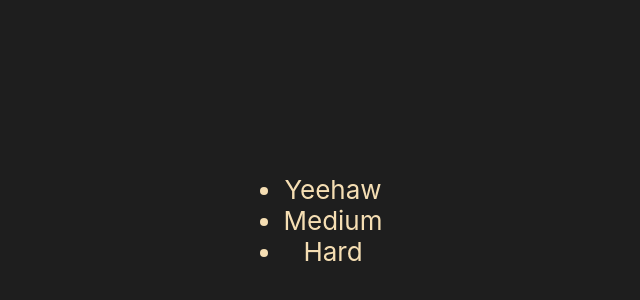
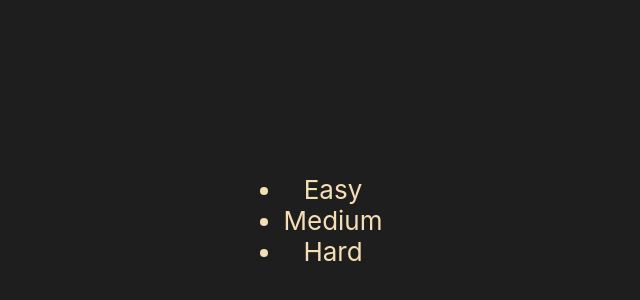
Before and after one commit to sbilenkin/minesweeper, a React (Create React App) app: page / in a window 1280 px wide. Shown: the part 180-480 px from the top of the page, without its empty margins (327-967 px from the left). Built offline with nearby package versions, Linux system fonts and the light colour scheme.

Commit message:
changed to easy instead of yeehaw

```diff
--- a/src/Game.jsx
+++ b/src/Game.jsx
@@ -117,22 +117,6 @@ function Game() {
         }
     }, [boardSet]);
 
-    // useEffect(() => {
-    //     if (!numMines && mines && squares && dims && mines.length > 0 && squares.length > 0 && dims.length > 0) {
-    //         switch (dims[1]) {
-    //             case 9:
-    //                 putMines(10);
-    //                 break;
-    //             case 16:
-    //                 putMines(40);
-    //                 break;
-    //             case 30:
-    //                 putMines(99);
-    //                 break;
-    //         }
-    //     }
-    // }, [mines, squares, dims]);
-
     function putMines(num, row, col) {
         const flatMines = mines.flat();
         const spots = [];
@@ -200,7 +184,7 @@ function Game() {
     return (
         <>
             {!squares ? <ul>
-                <li onClick={() => difClick("easy")} >Yeehaw</li>
+                <li onClick={() => difClick("easy")} >Easy</li>
                 <li onClick={() => difClick("medium")} >Medium</li>
                 <li onClick={() => difClick("hard")} >Hard</li>
             </ul> :
```
